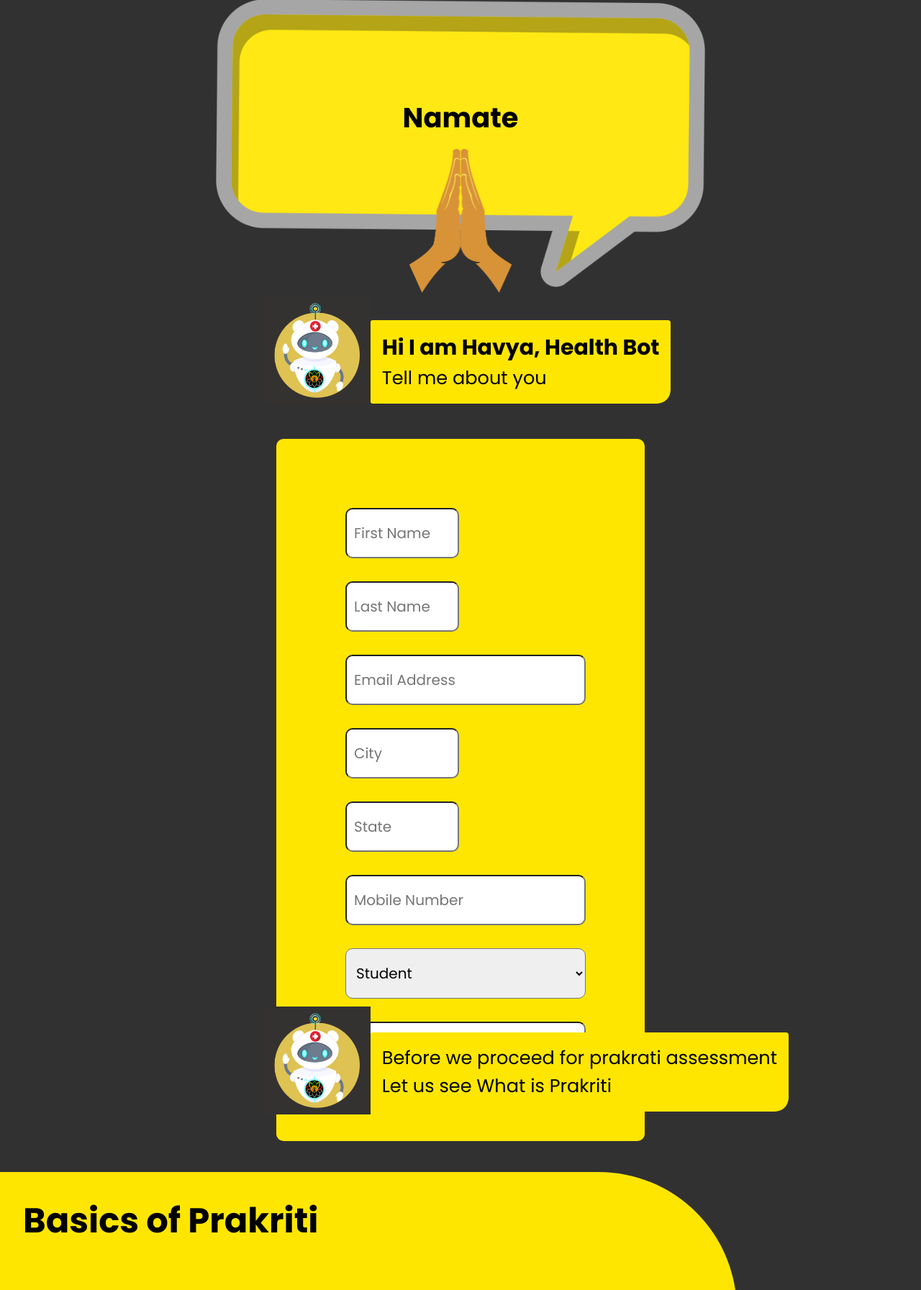
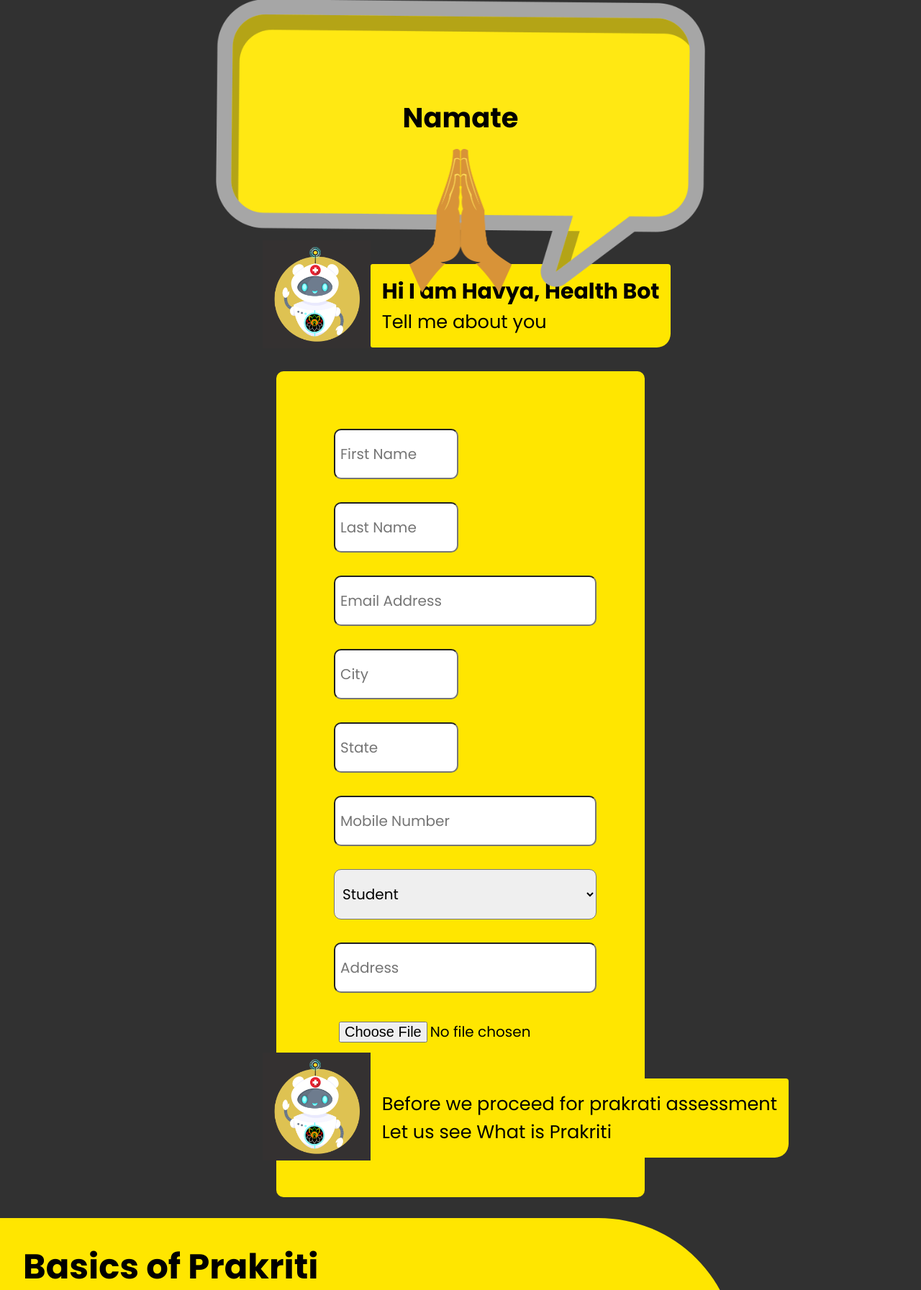
Before and after one commit to sayujya2810/temp, a PHP site: page / in a window 1280 px wide. Shown: the part 201-1994 px from the top of the page at 72% size. Run offline with PHP 8.4, Linux system fonts and the light colour scheme.

Commit message:
Added submit and file upload btn

```diff
--- a/index.html
+++ b/index.html
@@ -49,6 +49,8 @@
                 <div>
                    <input type="text" class="w-long input" name="address" id="address" placeholder="Address" />
                 </div>
+                <input class="w-long input" type="file" name="photo" id="photo" placeholder="Upload you photo">
+                <button class="w-long input">Submit</button>
             </form>
         </div>
 
@@ -144,6 +146,11 @@
                 </p>
             </div>
         </div>
+
+        <div class="full-screen 4q-assessment">
+
+        </div>
+
     </div>
 
 
--- a/style.css
+++ b/style.css
@@ -79,8 +79,8 @@ span{
 }
 
 #names{
-    margin-top: 3rem;
-    padding: 5rem;
+    margin-top: 2rem;
+    padding: 4rem;
     background-color: rgb(255, 230, 0);
     width: 40%;
     border-radius: 10px;
@@ -90,7 +90,7 @@ span{
     margin: 1rem;
     height: 70px;
     width: 45%;
-    padding: 10px;
+    padding: 7px;
     font-size: 20px;
     border-radius: 10px;
 }
@@ -99,7 +99,8 @@ span{
     width: 95%;
 }
 
-.prakrati-info{
+.prakriti-info{
+    margin-top: 4rem;
     display: flex;
     flex-direction: column;
 }
```
